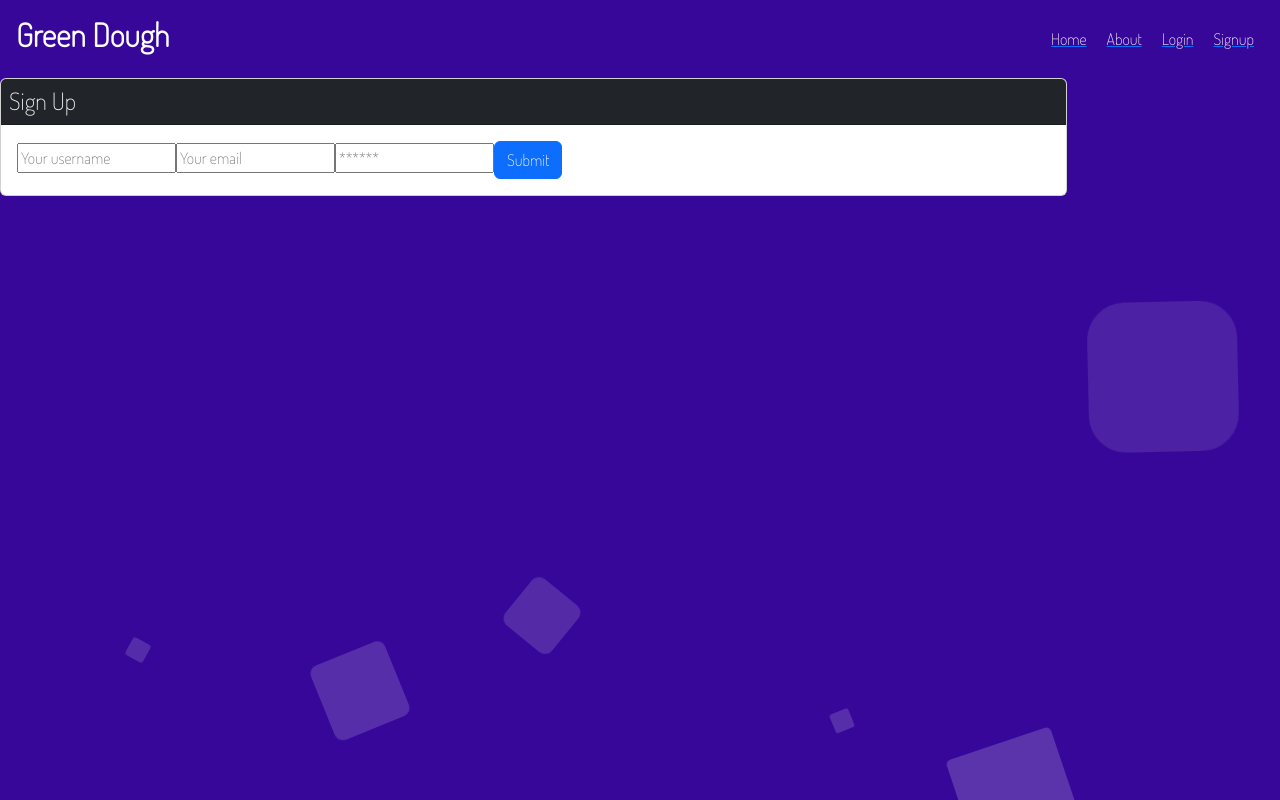
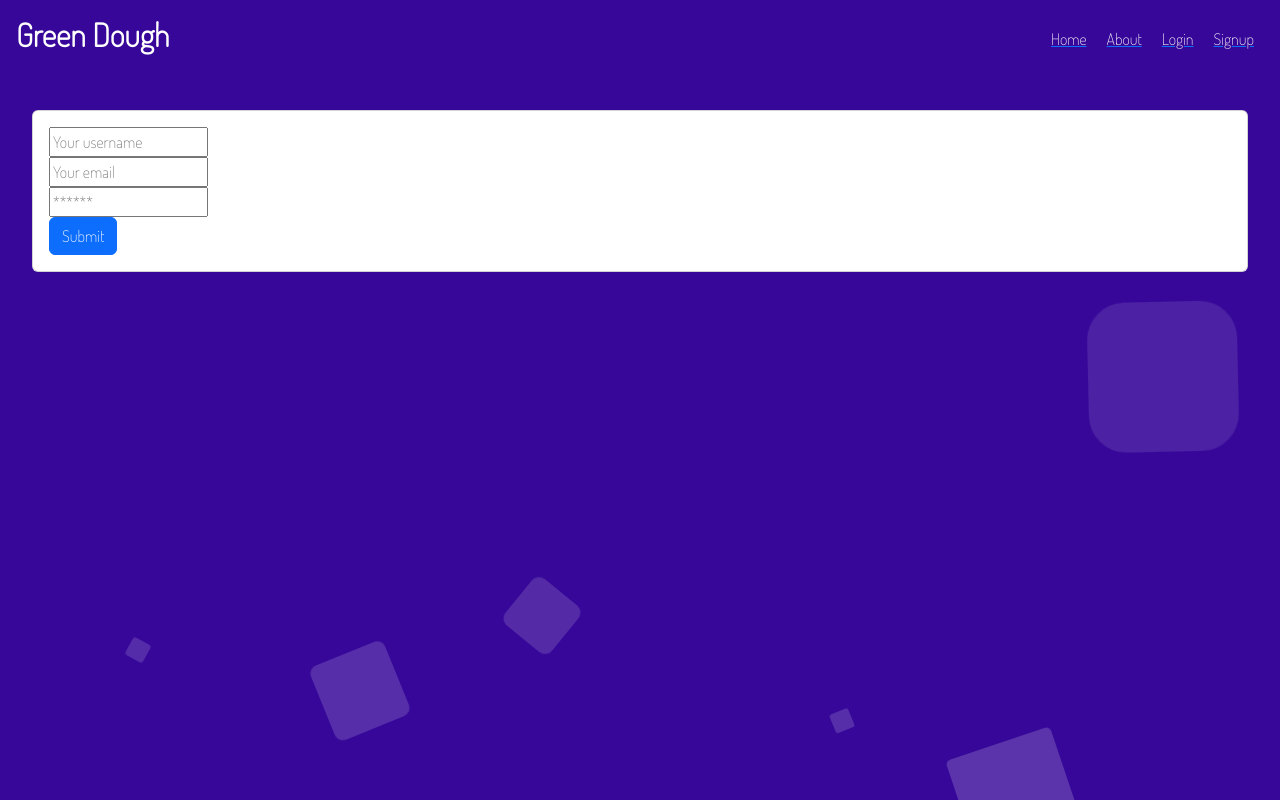
Before and after one commit to avni0000patel/trial-money-dough, a React (Create React App) app in the folder client/: page /signup in a window 1280 px wide. Built offline with nearby package versions, Linux system fonts and the light colour scheme.

Commit message:
padding for login and signup

```diff
--- a/client/src/components/Home/login.js
+++ b/client/src/components/Home/login.js
@@ -6,6 +6,18 @@ import { LOGIN_USER } from '../../utils/mutations';
 import Auth from '../../utils/auth';
 
 const Login = (props) => {
+    const styles = {
+        login: {
+            padding: '2rem 2rem',
+        },
+        label: {
+            color: 'white',
+        },
+        button: {
+            color: 'white',
+            background: 'linear-gradient(90deg, rgba(93, 12, 255, 1) 0%, rgba(155, 0, 250, 1) 100%) ',
+        }
+    }
     const [formState, setFormState] = useState({ email: '', password: '' });
     const [login, { error, data }] = useMutation(LOGIN_USER);
 
@@ -41,10 +53,8 @@ const Login = (props) => {
     };
 
     return (
-        <main className="flex-row justify-center mb-4">
-            <div className="col-12 col-lg-10">
+        <div className="login" style={styles.login}>
             <div className="card">
-                    <h4 className="card-header bg-dark text-light p-2">Login</h4>
                 <div className="card-body">
                     {data ? (
                         <p>
@@ -61,6 +71,7 @@ const Login = (props) => {
                                 value={formState.email}
                                 onChange={handleChange}
                             />
+                            <br />
                             <input
                                 className="form-input"
                                 placeholder="******"
@@ -69,6 +80,7 @@ const Login = (props) => {
                                 value={formState.password}
                                 onChange={handleChange}
                             />
+                            <br />
                             <button
                                 className="btn btn-block btn-primary"
                                 style={{ cursor: 'pointer' }}
@@ -86,8 +98,7 @@ const Login = (props) => {
                     )}
                 </div>
             </div>
-            </div>
-        </main>
+        </div >
     );
 };
 
--- a/client/src/components/Home/signup.js
+++ b/client/src/components/Home/signup.js
@@ -7,6 +7,19 @@ import { ADD_USER } from '../../utils/mutations';
 import Auth from '../../utils/auth';
 
 const Signup = () => {
+    const styles = {
+        signup: {
+            padding: '2rem 2rem',
+        },
+        label: {
+            color: 'white',
+        },
+        button: {
+            color: 'white',
+            background: 'linear-gradient(90deg, rgba(93, 12, 255, 1) 0%, rgba(155, 0, 250, 1) 100%) ',
+        }
+    }
+
     const [formState, setFormState] = useState({
         username: '',
         email: '',
@@ -39,10 +52,8 @@ const Signup = () => {
     };
 
     return (
-        <main className="flex-row justify-center mb-4">
-            <div className="col-12 col-lg-10">
+        <div className="signup" style={styles.signup}>
             <div className="card">
-                    <h4 className="card-header bg-dark text-light p-2">Sign Up</h4>
                 <div className="card-body">
                     {data ? (
                         <p>
@@ -59,6 +70,7 @@ const Signup = () => {
                                 value={formState.name}
                                 onChange={handleChange}
                             />
+                            <br />
                             <input
                                 className="form-input"
                                 placeholder="Your email"
@@ -67,6 +79,7 @@ const Signup = () => {
                                 value={formState.email}
                                 onChange={handleChange}
                             />
+                            <br />
                             <input
                                 className="form-input"
                                 placeholder="******"
@@ -75,6 +88,7 @@ const Signup = () => {
                                 value={formState.password}
                                 onChange={handleChange}
                             />
+                            <br />
                             <button
                                 className="btn btn-block btn-primary"
                                 style={{ cursor: 'pointer' }}
@@ -93,7 +107,6 @@ const Signup = () => {
                 </div>
             </div>
         </div>
-        </main>
     );
 };
 
```
Lines whose indentation alone changed are shown as unchanged.
